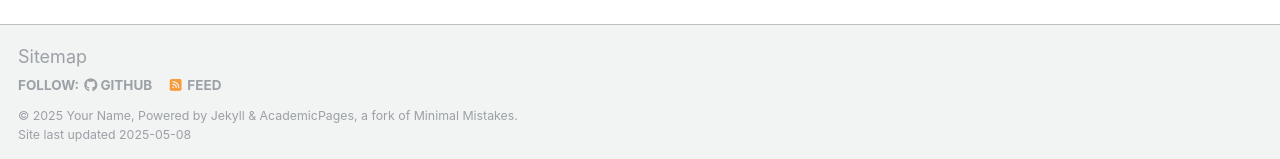
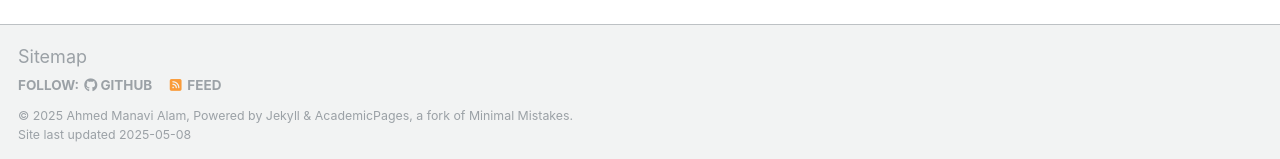
Before and after one commit to ahmed-manavi/ahmed-manavi.github.io, a Jekyll site: the page built from _pages/about.md, in a window 1280 px wide and 900 px high, scrolled down 2636 px. Shown: the part 738-897 px from the top of the window. Built offline with Jekyll 4.4.1, drawn with Linux system fonts in a browser that asks for light colours; some web fonts are replaced.

Commit message:
Update _config.yml

```diff
--- a/_config.yml
+++ b/_config.yml
@@ -11,8 +11,8 @@ locale                   : "en-US"
 site_theme               : "default"
 title                    : "Ahmed Manavi Alam"
 title_separator          : "-"
-name                     : &name "Your Name"
-description              : &description "personal description"
+name: &name "Ahmed Manavi Alam"
+description: &description "PhD student and researcher at NC State University"
 url                      : https://ahmed-manavi.github.io/ # the base hostname & protocol for your site e.g. "https://ahmed-manavi.github.io" or if you already have some other page hosted on Github then use "https://[your GitHub username].github.io/[Your Repo Name]"
 baseurl                  : "" # the subpath of your site, e.g. "/blog"
 repository               : "ahmed-manavi/ahmed-manavi.github.io"
@@ -46,7 +46,7 @@ author:
   bitbucket        : # Username - Update with your username on the site
   codepen          : # Username
   dribbble         : # Username
-  github           : "academicpages"
+  github           : "ahmed-manavi"
   kaggle           : # Username
   stackoverflow    : # User number or user number and name (i.e., use "1" or "1/jeff-atwood")
 
```
